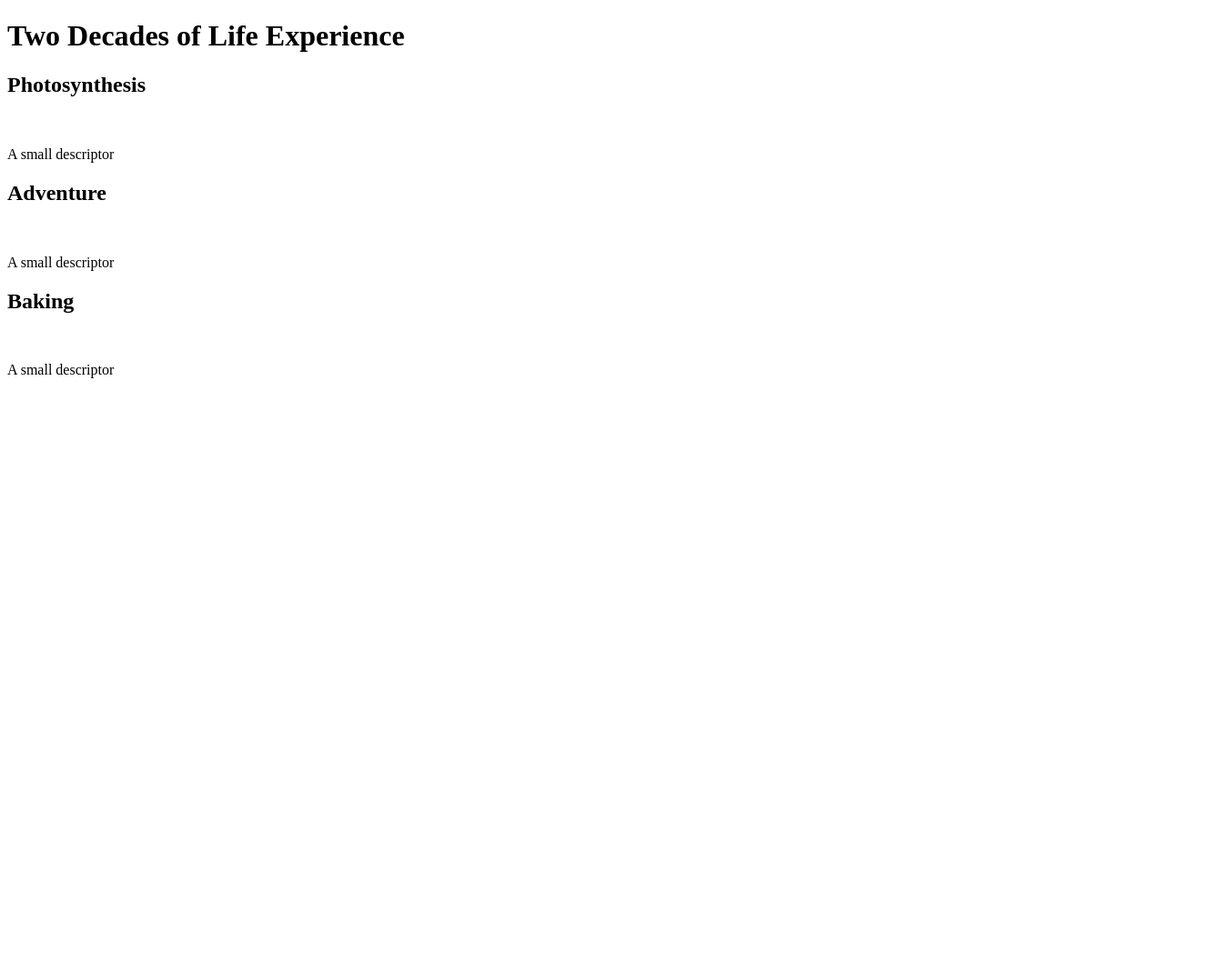
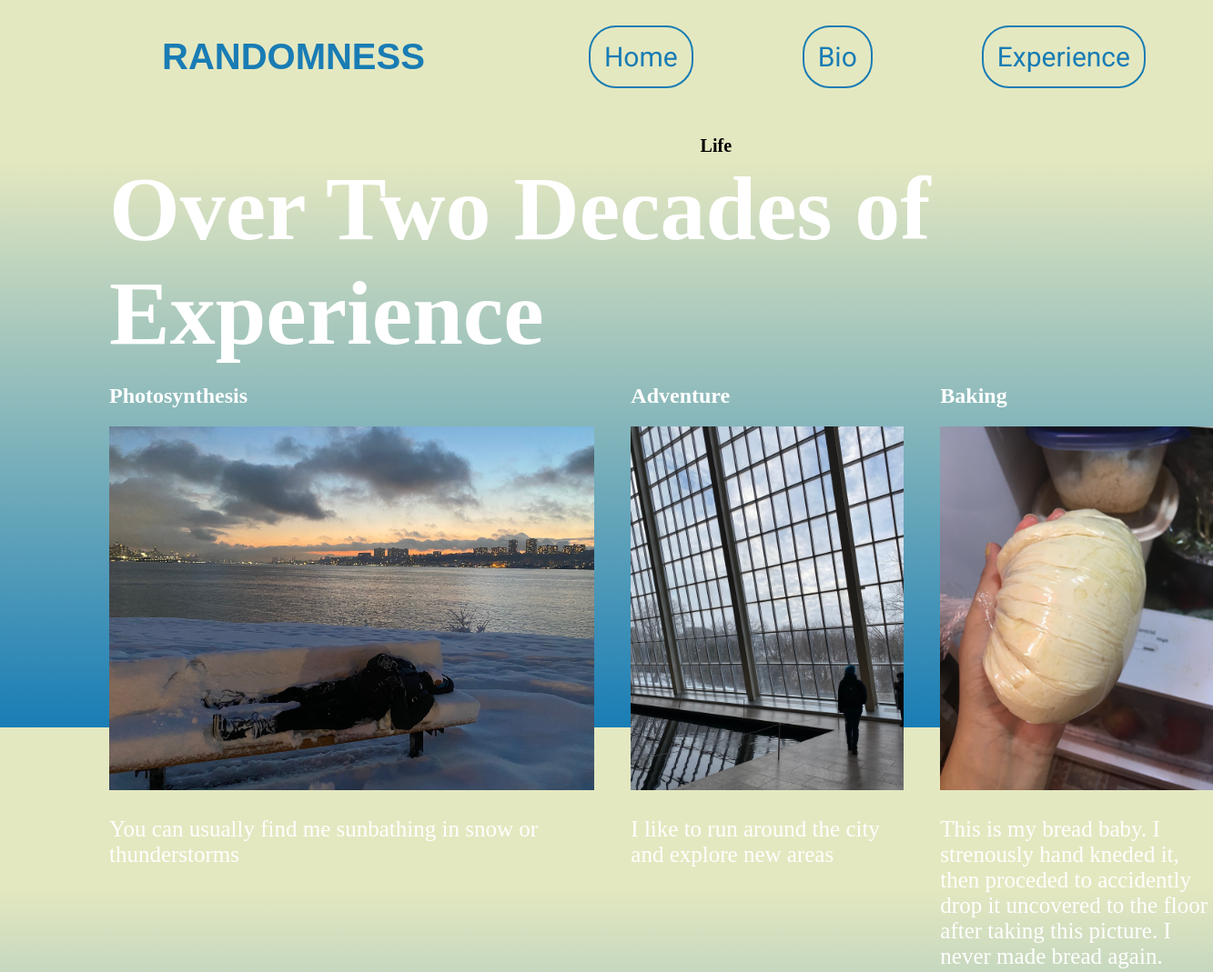
Before and after one commit to NPRojas/StaticWebpage-, a plain HTML site: page experiences.html in a window 1280 px wide. Shown: the top 1069 px of the page at 91% size, 1333 px wide, since content can reach past the window. Before the commit the page ends 800 px from the top, so only its background shows below. Drawn offline with Linux system fonts and the light colour scheme; a web font is replaced by a local one.

Commit message:
edit experience page

```diff
--- a/experiences.html
+++ b/experiences.html
@@ -3,27 +3,39 @@
 <head>
     <meta charset="UTF-8">
     <meta name="viewport" content="width=device-width, initial-scale=1.0">
+    <link rel="stylesheet" href="./styles/header.css">
+    <link rel="stylesheet" href="./styles/experiences.css">
     <title>Experiences</title>
 </head>
 <body>
-    <header></header>
+    <header>
+        <h1 id="webTitle">RANDOMNESS</h1>
+        <div class="nav-bar">
+            <a href="./index.html"><button class="nav-button">Home</button></a>
+            <a href="./bio.html"><button class="nav-button">Bio</button></a>
+            <a href="./experiences.html"<button class="nav-button">Experience</button></a>
+        </div>
+    </header>
     <main>
-        <h1>Two Decades of <span>Life</span> Experience </h1>
+        <div class="topMain">
+            <span>Life</span>
+            <h1>Over Two Decades of Experience </h1>
+        </div>
         <div class="imgSection">
             <div class="img">
                 <h2>Photosynthesis</h2>
-                <img src="" alt="">
-                <p>A small descriptor</p>
+                <img src="./photos/snowLake.jpg" alt="">
+                <p>You can usually find me sunbathing in snow or thunderstorms</p>
             </div>
             <div class="img">
                 <h2>Adventure</h2>
-                <img src="" alt="">
-                <p>A small descriptor</p>
+                <img src="./photos/museam.jpg" alt="">
+                <p>I like to run around the city and explore new areas</p>
             </div>
             <div class="img">
                 <h2>Baking</h2>
-                <img src="" alt="">
-                <p>A small descriptor</p>
+                <img src="./photos/bread.jpg" alt="">
+                <p>This is my bread baby. I strenously hand kneded it, then proceded to accidently drop it uncovered to the floor after taking this picture. I never made bread again. </p>
             </div>
         </div>
     </main>
--- /dev/null
+++ b/styles/experiences.css
@@ -0,0 +1,37 @@
+main {
+    padding: 2em;
+    margin-left: 5em;
+    display: flex;
+    flex-direction: column;
+    color: white;
+}
+
+h1{
+    margin: 0px;
+    padding: 0px;
+}
+
+h1 {
+    font-size: 100px;
+}
+
+span {
+    margin-left: 58%;
+    color: #000;
+    font-size: 20px;
+    font-weight: bold;
+}
+
+.imgSection {
+    justify-content: space-around;
+    display: flex;
+    gap: 40px;
+}
+
+p {
+    font-size: 25px;
+}
+img {
+    max-width: 50vw;
+    max-height: 50vh;
+}
--- a/styles/header.css
+++ b/styles/header.css
@@ -5,13 +5,6 @@ html, body {
 }
 html {
     background: linear-gradient(180deg, rgba(228,232,192,1) 22%, rgba(223,229,192,1) 24%, rgba(25,125,181,1) 100%); }
-
-
-body {
-    display: flex;
-    flex-direction: column;
-    font-family: "Roberto", sans-serif;
-}
 
 a {
     text-decoration: none;
```
Also changed, not shown: bio.html (+0 -1 lines), index.html (+0 -1 lines), photos/bread.jpg (added), photos/museam.jpg (added), photos/snowLake.jpg (added), 1 other file.
